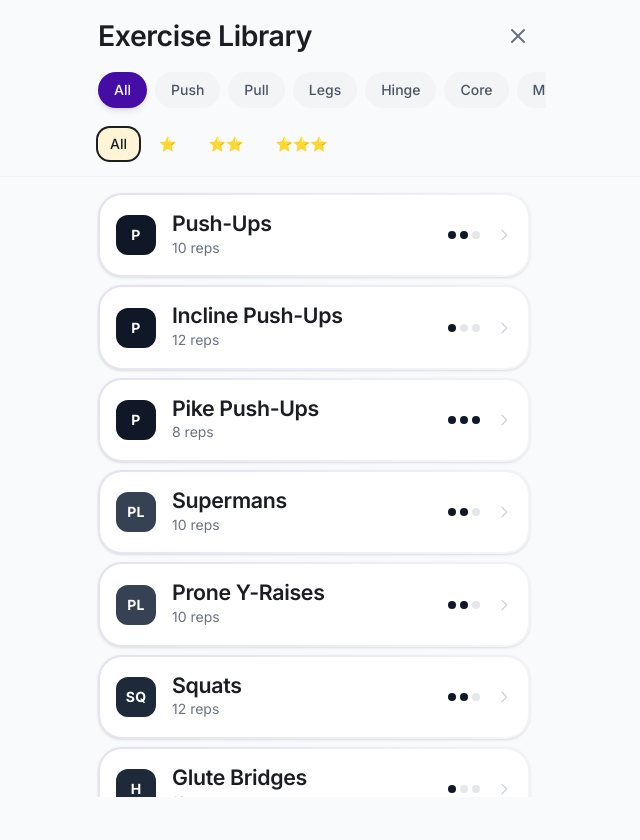
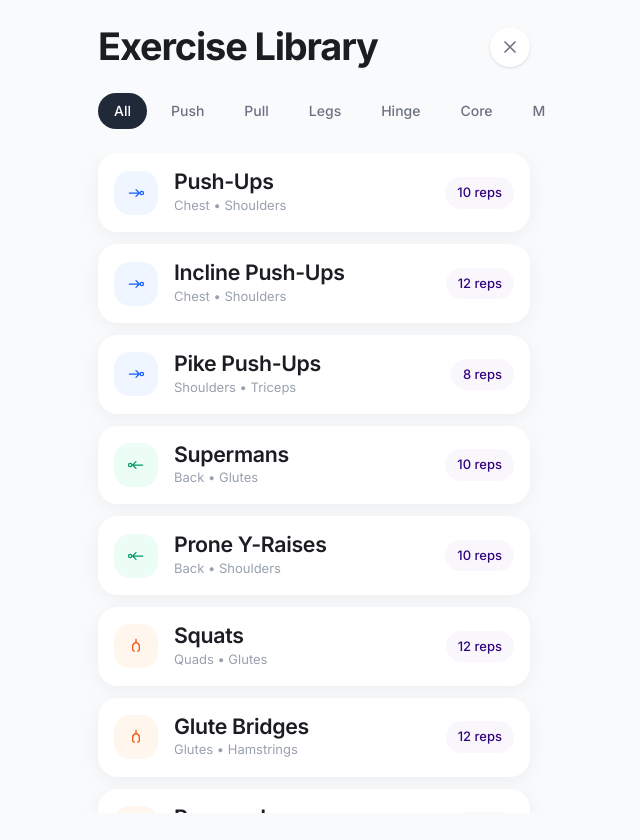
Before and after one commit to UZUB18/daily_floor, a Next.js app: page / in a window 1280 px wide. Both pictures are taken after a click on the button "Library". Shown: the whole page, without its empty margins (326-966 px from the left). Built offline with nearby package versions, Linux system fonts and the light colour scheme.

Commit message:
Polish library UI: floating cards, line-art icons, unified filters, press states

```diff
--- a/src/components/ExerciseLibrary.tsx
+++ b/src/components/ExerciseLibrary.tsx
@@ -2,7 +2,7 @@
 
 import React, { useState, useMemo } from 'react';
 import { Modal } from '@/components/ui/Modal';
-import { EXERCISES, getExerciseById } from '@/lib/exercises';
+import { EXERCISES } from '@/lib/exercises';
 import type { Exercise, MovementType } from '@/lib/types';
 
 interface ExerciseLibraryProps {
@@ -20,58 +20,109 @@ const MOVEMENT_TYPES: { id: MovementType | 'all'; label: string }[] = [
     { id: 'mobility', label: 'Mobility' },
 ];
 
-const DIFFICULTY_LEVELS = [
-    { id: 0, label: 'All' },
-    { id: 1, label: '⭐' },
-    { id: 2, label: '⭐⭐' },
-    { id: 3, label: '⭐⭐⭐' },
-];
+// SVG icons for each movement type - clean line art style
+const MovementIcon = ({ type }: { type: MovementType }) => {
+    const iconClass = "w-5 h-5";
 
-/**
- * Exercise Library - Browse all exercises by type and difficulty
- */
+    switch (type) {
+        case 'push':
+            // Chest/arms pushing motion
+            return (
+                <svg className={iconClass} viewBox="0 0 24 24" fill="none" stroke="currentColor" strokeWidth="1.5">
+                    <path d="M4 12h12m0 0l-4-4m4 4l-4 4" strokeLinecap="round" strokeLinejoin="round" />
+                    <circle cx="19" cy="12" r="2" />
+                </svg>
+            );
+        case 'pull':
+            // Pulling motion
+            return (
+                <svg className={iconClass} viewBox="0 0 24 24" fill="none" stroke="currentColor" strokeWidth="1.5">
+                    <path d="M20 12H8m0 0l4-4m-4 4l4 4" strokeLinecap="round" strokeLinejoin="round" />
+                    <circle cx="5" cy="12" r="2" />
+                </svg>
+            );
+        case 'squat':
+        case 'hinge':
+            // Leg
+            return (
+                <svg className={iconClass} viewBox="0 0 24 24" fill="none" stroke="currentColor" strokeWidth="1.5">
+                    <path d="M12 4v4m0 0c-2 0-4 2-4 4v4c0 1 0.5 2 2 2m2-10c2 0 4 2 4 4v4c0 1-0.5 2-2 2" strokeLinecap="round" />
+                </svg>
+            );
+        case 'core':
+            // Core/center
+            return (
+                <svg className={iconClass} viewBox="0 0 24 24" fill="none" stroke="currentColor" strokeWidth="1.5">
+                    <circle cx="12" cy="12" r="3" />
+                    <path d="M12 5v2m0 10v2m-7-7h2m10 0h2" strokeLinecap="round" />
+                </svg>
+            );
+        case 'mobility':
+            // Stretch/flow
+            return (
+                <svg className={iconClass} viewBox="0 0 24 24" fill="none" stroke="currentColor" strokeWidth="1.5">
+                    <path d="M4 12c2-4 6-4 8 0s6 4 8 0" strokeLinecap="round" />
+                    <circle cx="12" cy="12" r="2" />
+                </svg>
+            );
+        default:
+            return null;
+    }
+};
+
+// Get muscle groups as readable string
+const getMuscleString = (groups: string[]): string => {
+    const formatted = groups.slice(0, 2).map(g =>
+        g.charAt(0).toUpperCase() + g.slice(1).replace('-', ' ')
+    );
+    return formatted.join(' • ');
+};
+
+// Get difficulty label
+const getDifficultyLabel = (level: number): { label: string; color: string } => {
+    switch (level) {
+        case 1: return { label: 'Beginner', color: 'bg-green-100 text-green-700' };
+        case 2: return { label: 'Intermediate', color: 'bg-amber-100 text-amber-700' };
+        case 3: return { label: 'Advanced', color: 'bg-red-100 text-red-700' };
+        default: return { label: 'All', color: 'bg-gray-100 text-gray-600' };
+    }
+};
+
 export function ExerciseLibrary({ isOpen, onClose }: ExerciseLibraryProps) {
     const [selectedType, setSelectedType] = useState<MovementType | 'all'>('all');
-    const [selectedDifficulty, setSelectedDifficulty] = useState<number>(0);
     const [selectedExercise, setSelectedExercise] = useState<Exercise | null>(null);
 
-    // Filter exercises
     const filteredExercises = useMemo(() => {
-        return EXERCISES.filter(ex => {
-            const typeMatch = selectedType === 'all' || ex.movementType === selectedType;
-            const difficultyMatch = selectedDifficulty === 0 || ex.difficultyLevel === selectedDifficulty;
-            return typeMatch && difficultyMatch;
-        });
-    }, [selectedType, selectedDifficulty]);
-
-    // Render difficulty stars
-    const renderStars = (level: number) => {
-        return '⭐'.repeat(level);
-    };
+        return EXERCISES.filter(ex =>
+            selectedType === 'all' || ex.movementType === selectedType
+        );
+    }, [selectedType]);
 
     if (!isOpen) return null;
 
     return (
         <>
             {/* Library Panel */}
-            <div className="fixed inset-0 z-50 bg-background animate-slideUp">
+            <div className="fixed inset-0 z-50 bg-[#F9FAFB] animate-slideUp">
                 {/* Header */}
-                <div className="sticky top-0 bg-background/95 backdrop-blur-sm border-b border-gray-100 z-10">
-                    <div className="container py-4">
-                        <div className="flex items-center justify-between mb-4">
-                            <h2 className="text-xl font-bold text-gray-900">Exercise Library</h2>
+                <div className="sticky top-0 bg-[#F9FAFB] z-10 pb-2">
+                    <div className="container pt-6 pb-4">
+                        <div className="flex items-center justify-between mb-6">
+                            <h1 className="text-2xl font-bold text-[#1F2937] tracking-tight">
+                                Exercise Library
+                            </h1>
                             <button
                                 onClick={onClose}
-                                className="p-2 -mr-2 text-gray-500 hover:text-gray-700 transition-colors"
+                                className="w-10 h-10 flex items-center justify-center rounded-full bg-white shadow-sm hover:shadow-md transition-shadow"
                             >
-                                <svg className="w-6 h-6" fill="none" viewBox="0 0 24 24" stroke="currentColor">
+                                <svg className="w-5 h-5 text-gray-500" fill="none" viewBox="0 0 24 24" stroke="currentColor">
                                     <path strokeLinecap="round" strokeLinejoin="round" strokeWidth={2} d="M6 18L18 6M6 6l12 12" />
                                 </svg>
                             </button>
                         </div>
 
-                        {/* Movement Type Tabs */}
-                        <div className="flex gap-2 overflow-x-auto pb-2 -mx-4 px-4 scrollbar-hide">
+                        {/* Unified Filter Bar */}
+                        <div className="flex gap-2 overflow-x-auto scrollbar-hide -mx-4 px-4">
                             {MOVEMENT_TYPES.map(type => (
                                 <button
                                     key={type.id}
@@ -80,8 +131,8 @@ export function ExerciseLibrary({ isOpen, onClose }: ExerciseLibraryProps) {
                                         px-4 py-2 rounded-full text-sm font-medium whitespace-nowrap
                                         transition-all duration-200
                                         ${selectedType === type.id
-                                            ? 'bg-primary-600 text-white shadow-md'
-                                            : 'bg-gray-100 text-gray-600 hover:bg-gray-200'
+                                            ? 'bg-[#1F2937] text-white'
+                                            : 'text-gray-500 hover:text-gray-700 hover:bg-white hover:shadow-sm'
                                         }
                                     `}
                                 >
@@ -89,107 +140,65 @@ export function ExerciseLibrary({ isOpen, onClose }: ExerciseLibraryProps) {
                                 </button>
                             ))}
                         </div>
-
-                        {/* Difficulty Filter */}
-                        <div className="flex gap-2 mt-3">
-                            {DIFFICULTY_LEVELS.map(level => (
-                                <button
-                                    key={level.id}
-                                    onClick={() => setSelectedDifficulty(level.id)}
-                                    className={`
-                                        px-3 py-1.5 rounded-lg text-sm font-medium
-                                        transition-all duration-200
-                                        ${selectedDifficulty === level.id
-                                            ? 'bg-accent-100 text-accent-700 ring-2 ring-accent-300'
-                                            : 'bg-gray-50 text-gray-500 hover:bg-gray-100'
-                                        }
-                                    `}
-                                >
-                                    {level.label}
-                                </button>
-                            ))}
-                        </div>
                     </div>
                 </div>
 
-                {/* Exercise Grid */}
-                <div className="container py-4 pb-24 overflow-y-auto" style={{ maxHeight: 'calc(100vh - 180px)' }}>
+                {/* Exercise List */}
+                <div className="container pb-24 overflow-y-auto" style={{ maxHeight: 'calc(100vh - 140px)' }}>
                     {filteredExercises.length === 0 ? (
-                        <div className="text-center py-12 text-gray-500">
-                            No exercises found with these filters
+                        <div className="text-center py-16 text-gray-400">
+                            No exercises found
                         </div>
                     ) : (
-                        <div className="space-y-2">
-                            {filteredExercises.map(exercise => (
+                        <div className="space-y-3">
+                            {filteredExercises.map(exercise => {
+                                const difficulty = getDifficultyLabel(exercise.difficultyLevel);
+
+                                return (
                                     <button
                                         key={exercise.id}
                                         onClick={() => setSelectedExercise(exercise)}
                                         className="
-                                        w-full p-4 rounded-2xl text-left
+                                            w-full p-4 rounded-[20px] text-left
                                             bg-white
-                                        border-2 border-transparent
-                                        hover:border-primary-200
-                                        shadow-sm hover:shadow-lg
-                                        transition-all duration-300
+                                            shadow-[0_4px_20px_rgba(0,0,0,0.05)]
+                                            hover:shadow-[0_8px_30px_rgba(0,0,0,0.08)]
+                                            active:scale-[0.98]
+                                            transition-all duration-200
                                             group
-                                        relative overflow-hidden
                                         "
-                                    style={{
-                                        background: 'linear-gradient(white, white) padding-box, linear-gradient(135deg, rgba(51, 5, 127, 0.1), rgba(51, 5, 127, 0.02)) border-box',
-                                    }}
                                     >
-                                    {/* Hover glow effect */}
-                                    <div className="absolute inset-0 bg-gradient-to-r from-primary-50/0 via-primary-50/50 to-primary-50/0 opacity-0 group-hover:opacity-100 transition-opacity duration-300" />
-
-                                    <div className="relative flex items-center gap-4">
-                                        {/* Movement Type Icon */}
+                                        <div className="flex items-center gap-4">
+                                            {/* Icon */}
                                             <div className={`
-                                            w-10 h-10 rounded-lg flex items-center justify-center
-                                            text-sm font-bold uppercase tracking-wide
-                                            ${exercise.movementType === 'push' ? 'bg-gray-900 text-white' : ''}
-                                            ${exercise.movementType === 'pull' ? 'bg-gray-700 text-white' : ''}
-                                            ${exercise.movementType === 'squat' || exercise.movementType === 'hinge' ? 'bg-gray-800 text-white' : ''}
-                                            ${exercise.movementType === 'core' ? 'bg-primary-600 text-white' : ''}
-                                            ${exercise.movementType === 'mobility' ? 'bg-gray-500 text-white' : ''}
+                                                w-11 h-11 rounded-xl flex items-center justify-center
+                                                ${exercise.movementType === 'push' ? 'bg-blue-50 text-blue-600' : ''}
+                                                ${exercise.movementType === 'pull' ? 'bg-emerald-50 text-emerald-600' : ''}
+                                                ${exercise.movementType === 'squat' || exercise.movementType === 'hinge' ? 'bg-orange-50 text-orange-600' : ''}
+                                                ${exercise.movementType === 'core' ? 'bg-purple-50 text-purple-600' : ''}
+                                                ${exercise.movementType === 'mobility' ? 'bg-teal-50 text-teal-600' : ''}
                                             `}>
-                                            {exercise.movementType === 'push' && 'P'}
-                                            {exercise.movementType === 'pull' && 'PL'}
-                                            {exercise.movementType === 'squat' && 'SQ'}
-                                            {exercise.movementType === 'hinge' && 'H'}
-                                            {exercise.movementType === 'core' && 'C'}
-                                            {exercise.movementType === 'mobility' && 'M'}
+                                                <MovementIcon type={exercise.movementType} />
                                             </div>
 
-                                        {/* Exercise Info */}
+                                            {/* Info */}
                                             <div className="flex-1 min-w-0">
-                                            <h3 className="font-medium text-gray-900 text-base group-hover:text-primary-700 transition-colors">
+                                                <h3 className="font-semibold text-[#1F2937] text-[15px] leading-tight">
                                                     {exercise.name}
                                                 </h3>
-                                            <p className="text-sm text-gray-500 mt-0.5">
-                                                {exercise.baseReps ? `${exercise.baseReps} reps` : `${exercise.baseTime}s hold`}
+                                                <p className="text-[13px] text-gray-400 mt-0.5">
+                                                    {getMuscleString(exercise.muscleGroups)}
                                                 </p>
                                             </div>
 
-                                        {/* Difficulty dots */}
-                                        <div className="flex gap-1">
-                                            {[1, 2, 3].map(level => (
-                                                <div
-                                                    key={level}
-                                                    className={`w-2 h-2 rounded-full ${level <= exercise.difficultyLevel
-                                                            ? 'bg-gray-900'
-                                                            : 'bg-gray-200'
-                                                        }`}
-                                                />
-                                            ))}
+                                            {/* Rep Badge */}
+                                            <div className="px-3 py-1.5 rounded-full bg-primary-50 text-primary-700 text-[13px] font-medium">
+                                                {exercise.baseReps ? `${exercise.baseReps} reps` : `${exercise.baseTime}s`}
                                             </div>
-
-                                        {/* Arrow */}
-                                        <svg className="w-4 h-4 text-gray-300 group-hover:text-gray-500 transition-colors" fill="none" viewBox="0 0 24 24" stroke="currentColor">
-                                            <path strokeLinecap="round" strokeLinejoin="round" strokeWidth={2} d="M9 5l7 7-7 7" />
-                                        </svg>
                                         </div>
                                     </button>
-                            ))}
+                                );
+                            })}
                         </div>
                     )}
                 </div>
@@ -205,7 +214,7 @@ export function ExerciseLibrary({ isOpen, onClose }: ExerciseLibraryProps) {
                     <div className="space-y-4">
                         {/* Infographic */}
                         {selectedExercise.infographic && (
-                            <div className="rounded-xl overflow-hidden bg-gray-50">
+                            <div className="rounded-2xl overflow-hidden bg-gray-50">
                                 <img
                                     src={selectedExercise.infographic}
                                     alt={`${selectedExercise.name} instructions`}
@@ -215,49 +224,34 @@ export function ExerciseLibrary({ isOpen, onClose }: ExerciseLibraryProps) {
                         )}
 
                         {/* Goal */}
-                        <div className="p-4 bg-primary-50 rounded-xl border border-primary-100">
-                            <p className="text-base font-medium text-primary-800">
+                        <div className="p-4 bg-primary-50 rounded-2xl">
+                            <p className="text-[15px] font-medium text-primary-800 leading-relaxed">
                                 {selectedExercise.goal}
                             </p>
                         </div>
 
-                        {/* Meta */}
-                        <div className="flex gap-4 text-sm">
-                            <div className="flex-1 p-3 bg-gray-50 rounded-lg">
-                                <span className="block text-gray-500 text-xs mb-1">Type</span>
-                                <span className="font-medium capitalize">{selectedExercise.movementType}</span>
+                        {/* Meta Row */}
+                        <div className="flex gap-2">
+                            <div className={`px-3 py-1.5 rounded-full text-[13px] font-medium ${getDifficultyLabel(selectedExercise.difficultyLevel).color}`}>
+                                {getDifficultyLabel(selectedExercise.difficultyLevel).label}
                             </div>
-                            <div className="flex-1 p-3 bg-gray-50 rounded-lg">
-                                <span className="block text-gray-500 text-xs mb-1">Difficulty</span>
-                                <span className="font-medium">{renderStars(selectedExercise.difficultyLevel)}</span>
-                            </div>
-                            <div className="flex-1 p-3 bg-gray-50 rounded-lg">
-                                <span className="block text-gray-500 text-xs mb-1">Target</span>
-                                <span className="font-medium">
-                                    {selectedExercise.baseReps ? `${selectedExercise.baseReps} reps` : `${selectedExercise.baseTime}s`}
-                                </span>
+                            <div className="px-3 py-1.5 rounded-full bg-gray-100 text-gray-600 text-[13px] font-medium capitalize">
+                                {selectedExercise.movementType}
                             </div>
                         </div>
 
                         {/* Common Mistake */}
-                        <div className="p-4 bg-red-50 border border-red-100 rounded-xl">
-                            <div className="flex gap-3">
-                                <svg className="w-5 h-5 text-red-500 flex-shrink-0" fill="none" viewBox="0 0 24 24" stroke="currentColor">
-                                    <path strokeLinecap="round" strokeLinejoin="round" strokeWidth={2} d="M12 9v2m0 4h.01m-6.938 4h13.856c1.54 0 2.502-1.667 1.732-3L13.732 4c-.77-1.333-2.694-1.333-3.464 0L3.34 16c-.77 1.333.192 3 1.732 3z" />
-                                </svg>
-                                <div>
-                                    <h5 className="text-sm font-semibold text-red-800 mb-1">Common Mistake</h5>
-                                    <p className="text-sm text-red-700">{selectedExercise.commonMistake}</p>
-                                </div>
-                            </div>
+                        <div className="p-4 bg-red-50 rounded-2xl">
+                            <p className="text-[13px] font-semibold text-red-800 mb-1">Common Mistake</p>
+                            <p className="text-[14px] text-red-700 leading-relaxed">{selectedExercise.commonMistake}</p>
                         </div>
 
-                        {/* Close button */}
+                        {/* Close */}
                         <button
                             onClick={() => setSelectedExercise(null)}
-                            className="w-full py-3 bg-gray-100 hover:bg-gray-200 rounded-xl font-medium text-gray-700 transition-colors"
+                            className="w-full py-3.5 bg-[#1F2937] hover:bg-[#374151] text-white rounded-2xl font-medium transition-colors"
                         >
-                            Close
+                            Done
                         </button>
                     </div>
                 </Modal>
```
Lines whose indentation alone changed are shown as unchanged.
